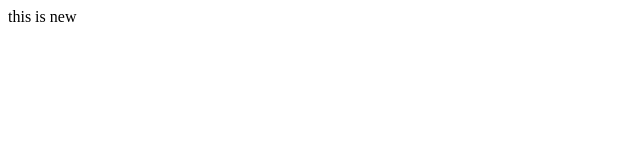
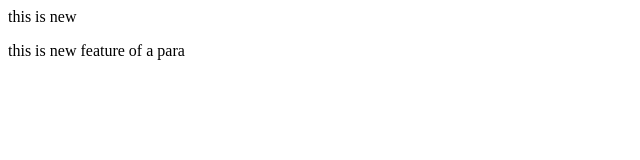
Before and after one commit to athashri-keny/local, a plain HTML site: page index.html in a window 1280 px wide. Shown: the whole page, without its empty margins (0-640 px from the left). Drawn offline with Linux system fonts and the light colour scheme.

Commit message:
Add feature

```diff
--- a/index.html
+++ b/index.html
@@ -1 +1,2 @@
 <p> this is new </p>
+<p> this is new feature of a para</p>
```
